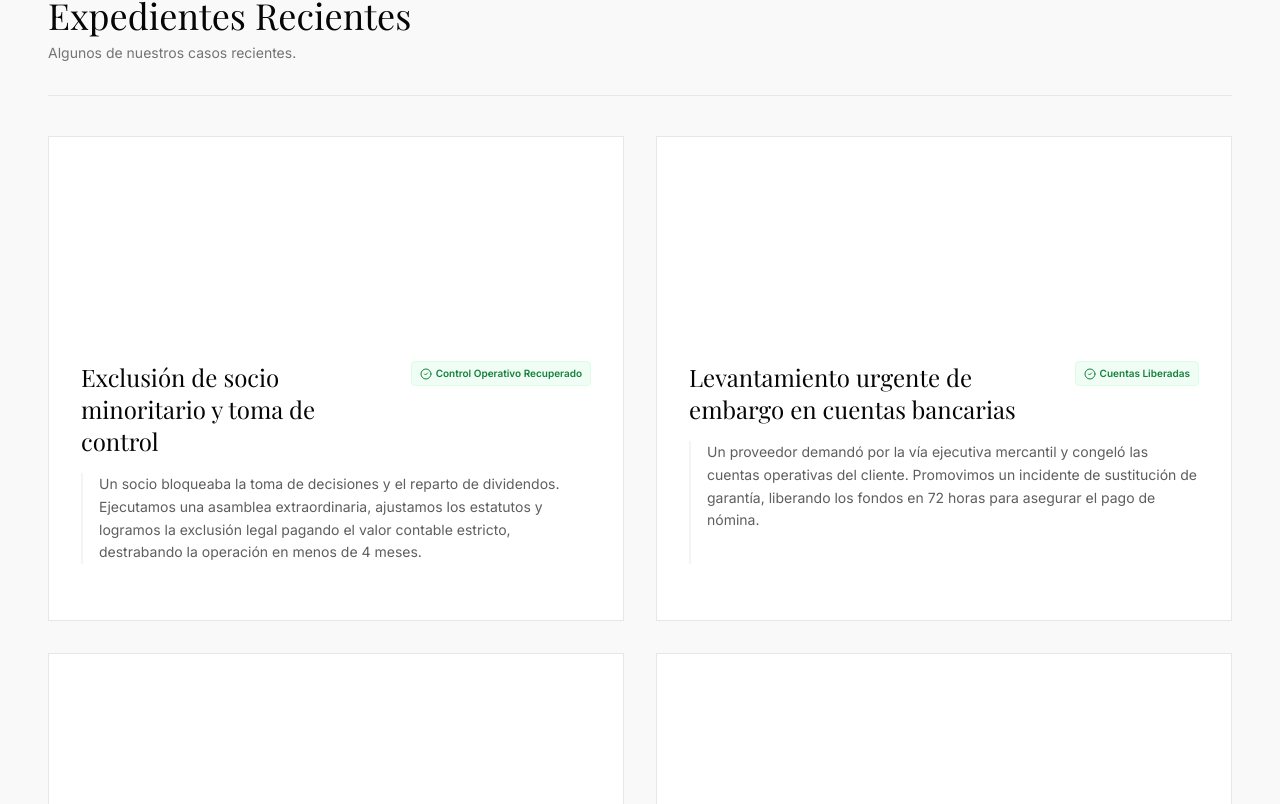
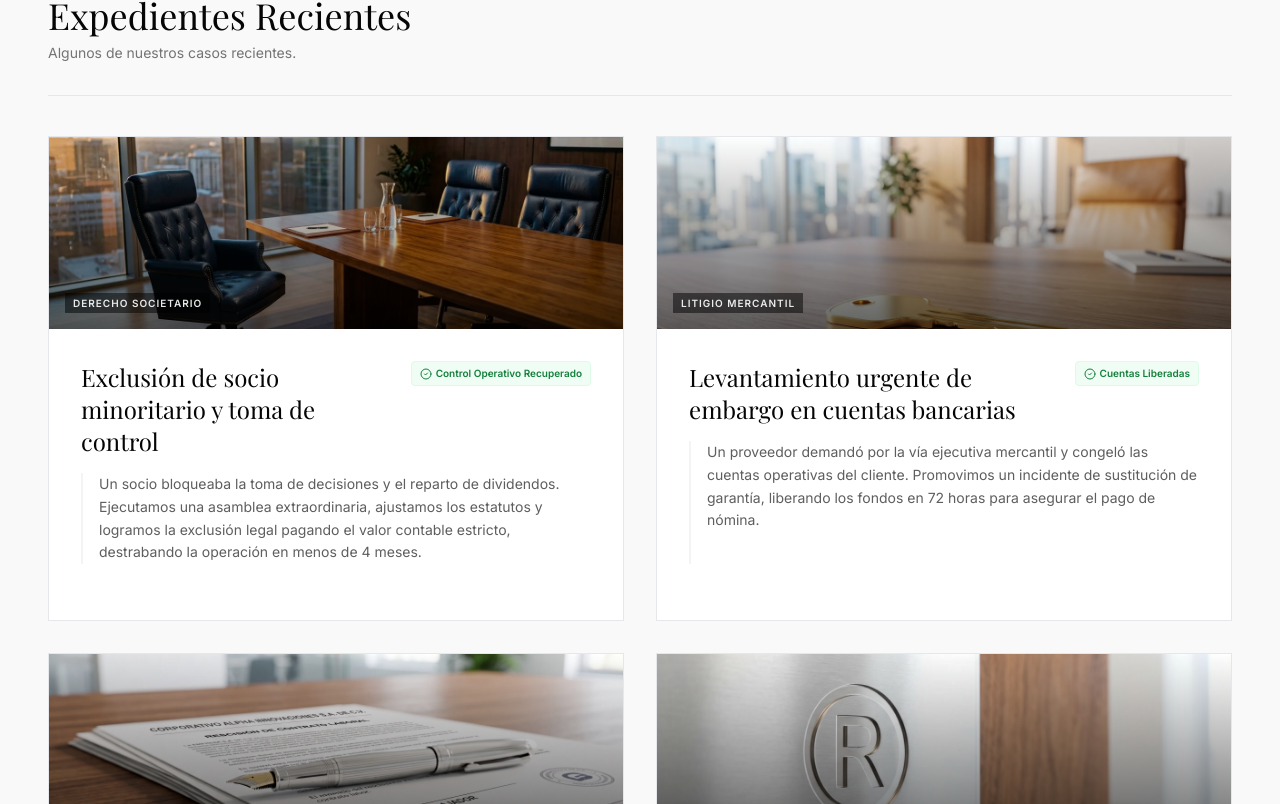
Before and after one commit to renavistudio/CVIL, a React (Vite) app: page / in a window 1280 px wide. Shown: the part 1636-2440 px from the top of the page. Built offline with nearby package versions, Linux system fonts and the light colour scheme; a web font is replaced by a local one.

Commit message:
Fix: Remover clases opacity-0 hardcodeadas que ocultaban las imágenes de los expedientes

```diff
--- a/components/CaseSuccess.tsx
+++ b/components/CaseSuccess.tsx
@@ -64,17 +64,17 @@ const CaseSuccess: React.FC = () => {
                                 whileInView={{ opacity: 1, y: 0 }}
                                 transition={{ delay: idx * 0.1 }}
                                 viewport={{ once: true }}
-                                className="opacity-0 group bg-white border border-gray-200 hover:border-obsidian hover:shadow-xl transition-all duration-300 relative overflow-hidden flex flex-col"
+                                className="group bg-white border border-gray-200 hover:border-obsidian hover:shadow-xl transition-all duration-300 relative overflow-hidden flex flex-col"
                             >
                                 {/* Image Header */}
-                                <div className="opacity-0 h-48 overflow-hidden relative">
+                                <div className="h-48 overflow-hidden relative">
                                     <img
                                         src={c.image}
                                         alt={c.title}
-                                        className={`opacity-0 w-full h-full object-cover transition-transform duration-700 group-hover:scale-105`}
+                                        className="w-full h-full object-cover transition-transform duration-700 group-hover:scale-105"
                                     />
-                                    <div className="opacity-0 absolute inset-0 bg-gradient-to-t from-black/60 to-transparent"></div>
-                                    <div className="opacity-0 absolute bottom-4 left-4">
+                                    <div className="absolute inset-0 bg-gradient-to-t from-black/60 to-transparent"></div>
+                                    <div className="absolute bottom-4 left-4">
                                         <span className="text-[10px] font-bold uppercase tracking-widest text-white/90 bg-black/50 px-2 py-1 backdrop-blur-md">
                                             {c.category}
                                         </span>
```
